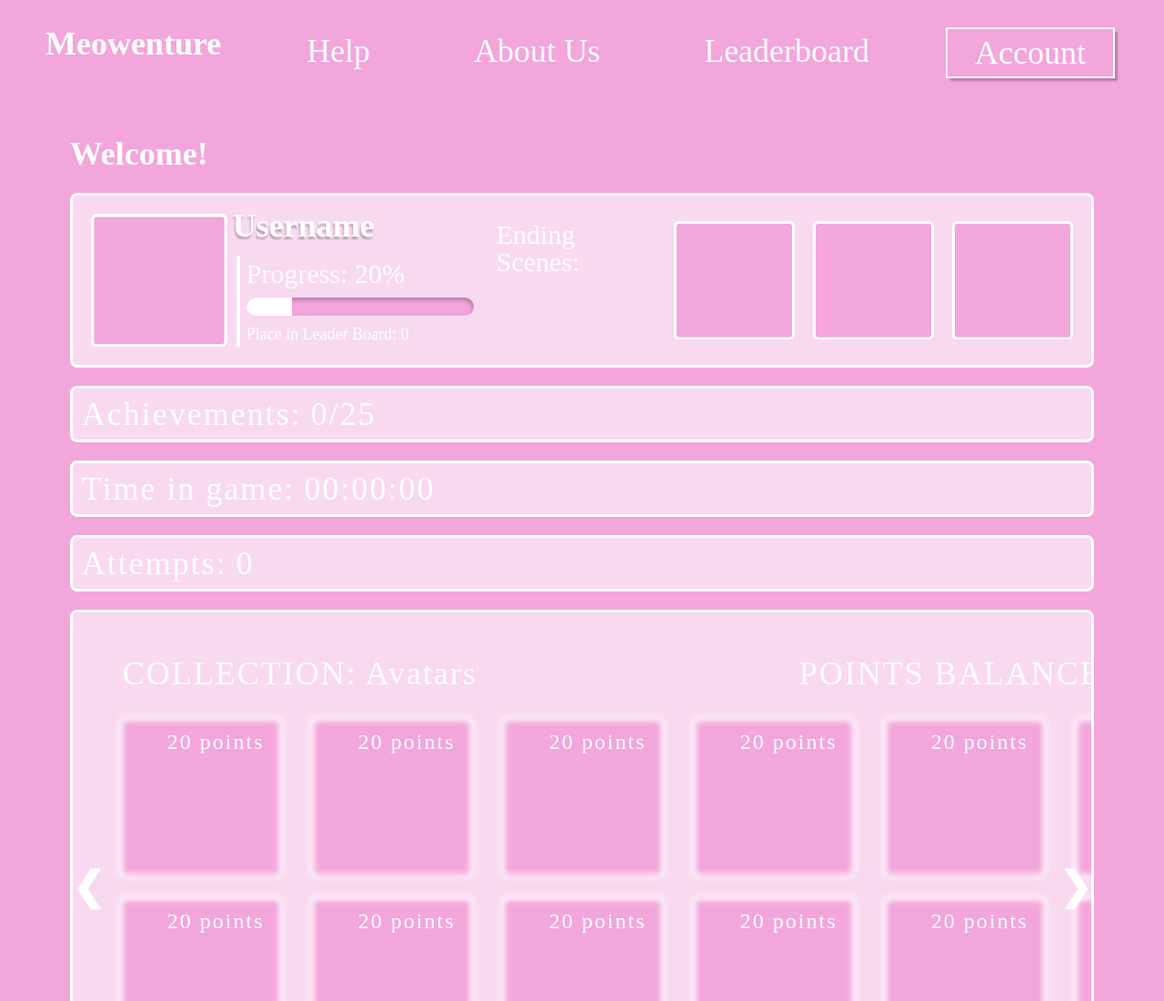
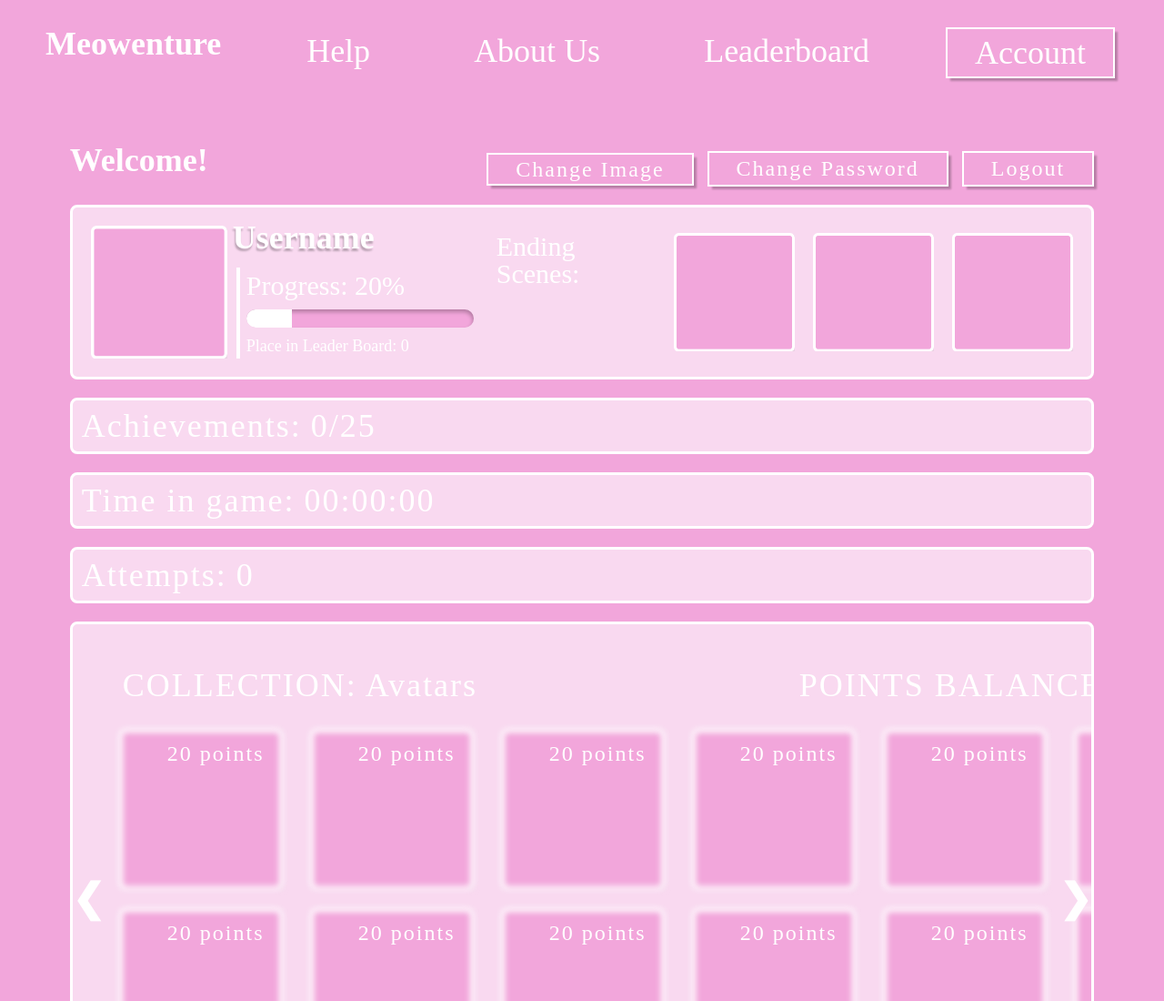
Before and after one commit to hellookittyyy/meowenture, a plain HTML site: page account.html in a window 1280 px wide. Shown: the top 1100 px of the page at 91% size. Drawn offline with Linux system fonts and the light colour scheme; a web font is replaced by a local one.

Commit message:
changed css and html for login and account

```diff
--- a/account.html
+++ b/account.html
@@ -16,6 +16,12 @@
     <main>
       <div class="user_menu container">
         <h1 id="welcomeMessage">Welcome!</h1>
+        <div class="menu-buttons">
+          <label for="profileImageInput" class="btn btn-primary">Change Image</label>
+          <input type="file" id="profileImageInput" accept="image/*" style="display: none;" />
+          <button class="btn btn-primary" onclick="window.location.href='change_password.html'">Change Password</button>
+          <button class="btn btn-danger" id="logoutButton">Logout</button>
+        </div>
       </div>
 
       <div class="user_info container">
--- a/css/account.css
+++ b/css/account.css
@@ -358,3 +358,42 @@ main {
     margin-top: 35px;
     margin-bottom:25px;
 }
+/* CHANGED */
+
+.menu-buttons {
+    display: flex;
+    gap: 15px;
+    justify-content: center;
+    align-items: center;
+    margin-top: 20px;
+}
+
+.btn {
+    font-family: "Karantina", serif;
+    font-weight: 300;
+    font-style: normal;
+    font-size: 24px;
+    padding: 4px 30px;
+    letter-spacing: 2px;
+    border: 2px solid white;
+    box-shadow: 4px 4px 2px -1px rgba(0, 0, 0, 0.25);
+    color: white;
+    cursor: pointer;
+    transition: all 0.3s ease;
+    background: transparent;
+}
+
+.btn:hover {
+    background-color: #FFFFFF94;
+    transform: translateY(-2px);
+}
+
+.btn-primary:hover {
+    border-color: #f17fcf91;
+    color: #f49eda;
+}
+
+.btn-danger:hover {
+    border-color: #ff4444;
+    color: #ff4444;
+}
```
Also changed, not shown: css/login.css (+28 -0 lines), login.html (+6 -5 lines).
